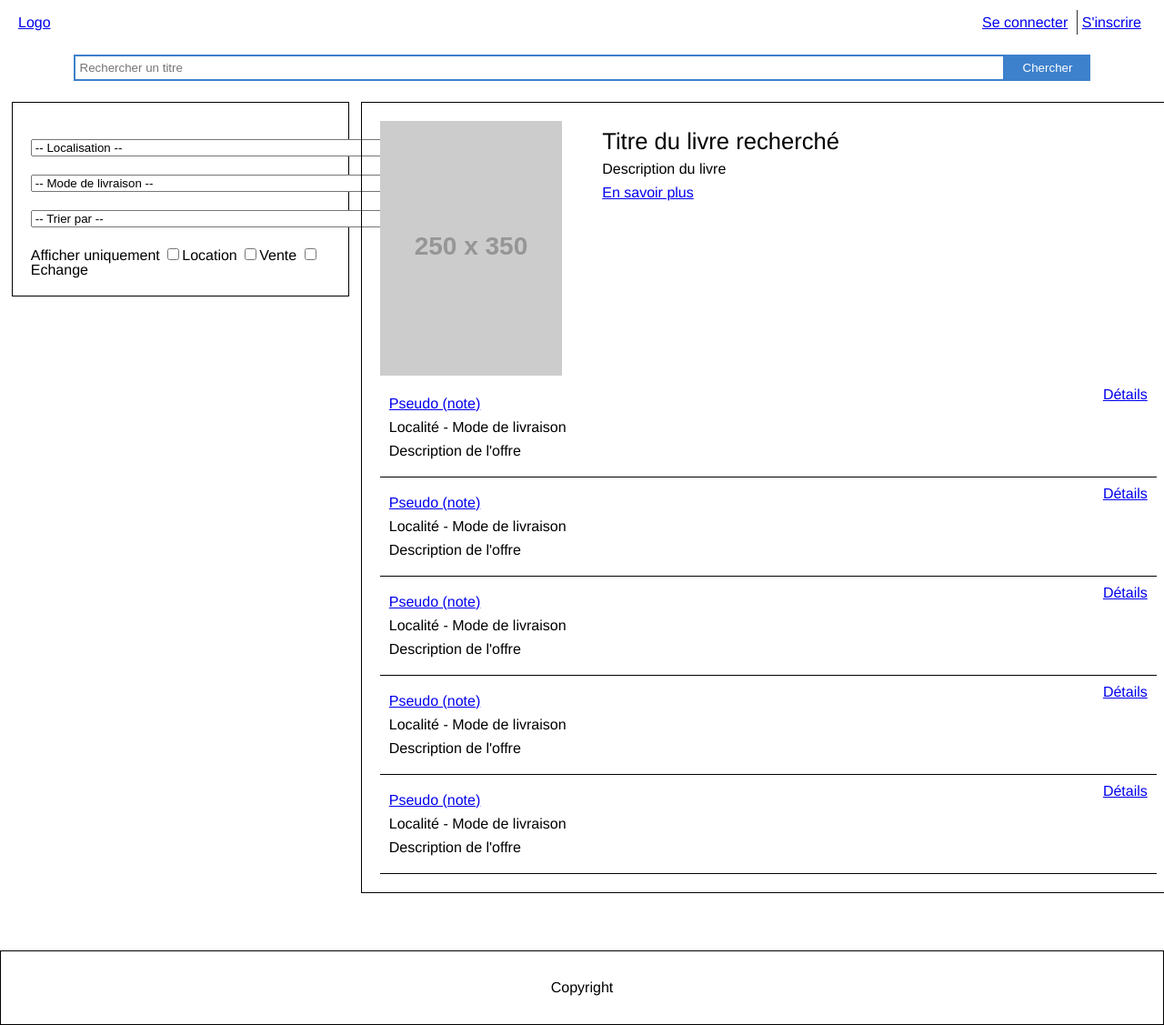
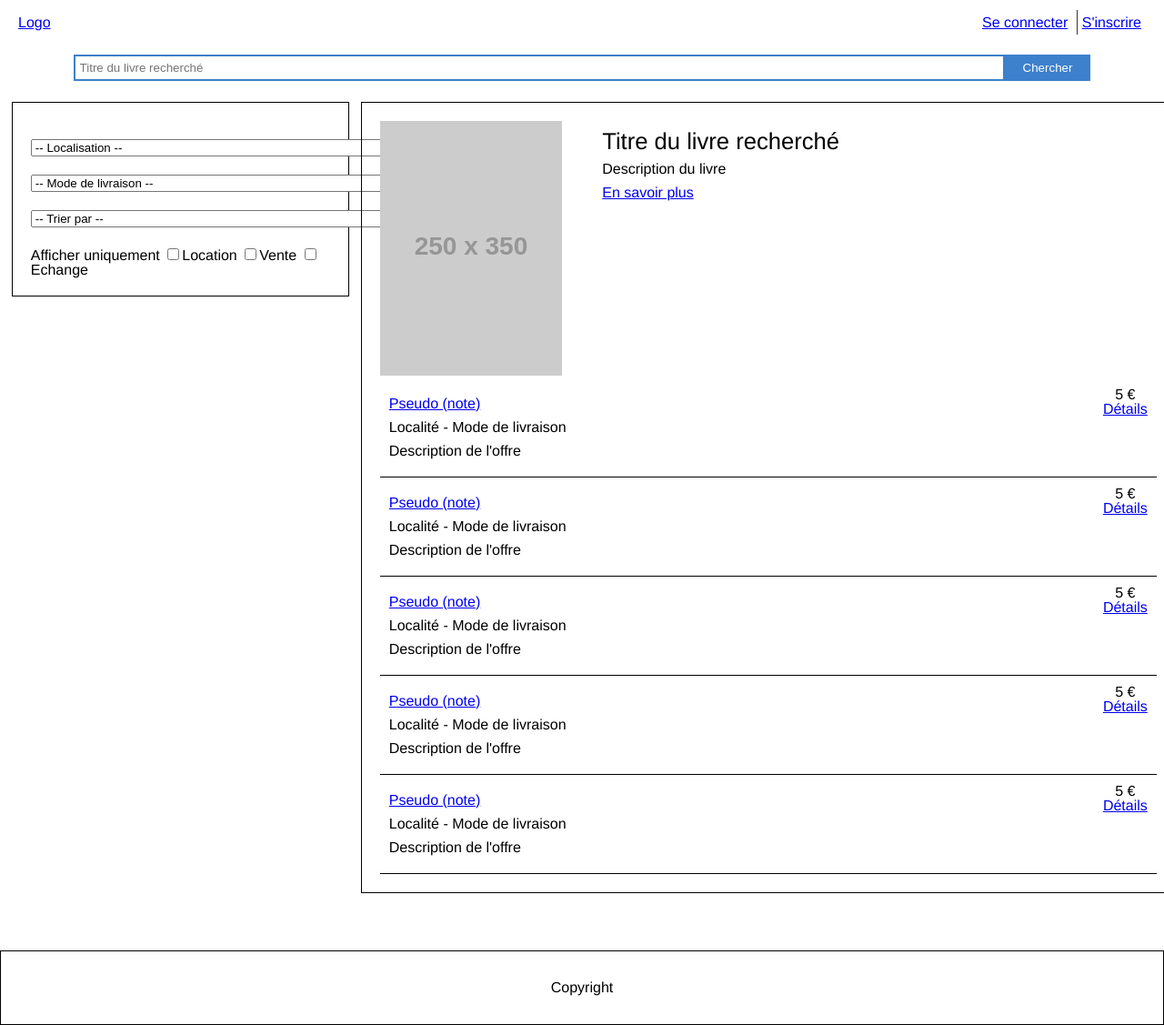
Before and after one commit to vgallien/ihm-livres, a Jekyll site: the page built from recherche/index.html, in a window 1280 px wide. Shown: the whole page at 91% size. Built offline with Jekyll 4.4.1, drawn with Linux system fonts in a browser that asks for light colours.

Commit message:
Ajout prix sur les livres et liste de livres pour autocomplétion

```diff
--- /dev/null
+++ b/_includes/data-livres.html
@@ -0,0 +1,6 @@
+<datalist id="livres">
+    <option value="Aldebaran">
+    <option value="Le seigneur des anneaux - la communauté de l'anneau">
+    <option value="Le seigneur des anneaux - les deux tours">
+    <option value="Le seigneur des anneaux - le retour du roi">
+</datalist>
--- a/_includes/searchBar.html
+++ b/_includes/searchBar.html
@@ -1,6 +1,7 @@
 <div class="searchBar">
     <form action="{{ site.baseurl }}/recherche">
-        <input type="search" placeholder="Rechercher un titre" /><!--
+        <input list="livres" type="search" placeholder="Titre du livre recherché" /><!--
         --><input type="submit" value="Chercher" />
+        {% include data-livres.html %}
     </form>
 </div>
--- a/css/main.css
+++ b/css/main.css
@@ -173,9 +173,10 @@ select {
     padding: 10px;
     border-bottom: 1px solid #000;
 }
-.resultat .btn-details {
+.resultat .infos {
     position: absolute;
     top: 10px; right: 10px;
+    text-align: center;
 }
 
 .livre-image,
--- a/index.html
+++ b/index.html
@@ -5,8 +5,9 @@ layout: default
 <section class="illustration">
     <div class="illustration-search">
         <form action="{{ site.baseurl }}/recherche">
-            <input type="search" placeholder="Rechercher un livre" /><!--
+            <input list="livres" type="search" placeholder="Titre du livre recherché" /><!--
             --><input type="submit" value="Chercher" />
+            {% include data-livres.html %}
         </form>
     </div>
 </section>
--- a/recherche/index.html
+++ b/recherche/index.html
@@ -42,7 +42,10 @@ layout: defaultWithSearchBar
         <div class="resultats-liste">
             {% for i in (1..5) %}
             <div class="resultat">
-                <a class="btn-details" href="{{ site.baseurl }}/details" title="Voir l'offre">Détails</a>
+                <div class="infos">
+                    <div class="prix">5 €</div>
+                    <a class="btn-details" href="{{ site.baseurl }}/details" title="Voir l'offre">Détails</a>
+                </div>
                 <p><a href="{{ site.baseurl }}/utilisateur" title="En savoir plus">Pseudo (note)</a></p>
                 <p>Localité - Mode de livraison</p>
                 <p>Description de l'offre</p>
```
